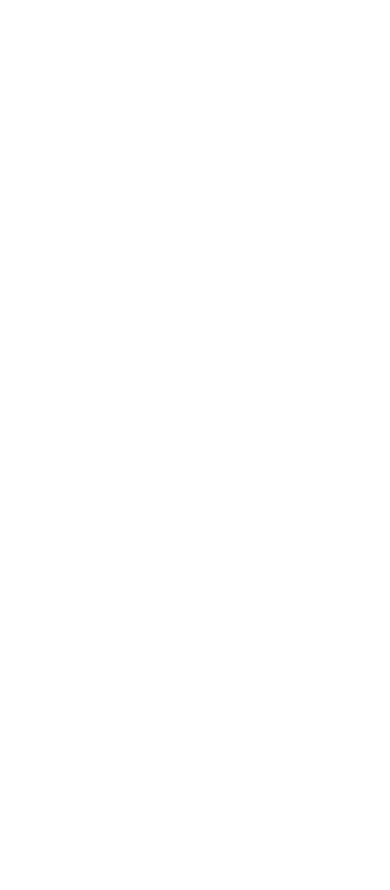
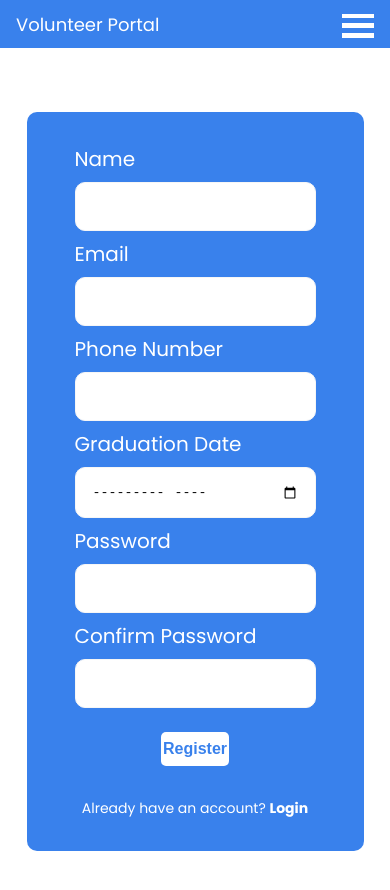
Before and after one commit to SankalpKadam/volunteer_program, a React (Create React App) app: page /register in a window 390 px wide. Shown: the top 890 px of the page. Before the commit the page ends 844 px from the top, so only its background shows below. Built offline with nearby package versions, Linux system fonts and the light colour scheme.

Commit message:
completed responsive register page

```diff
--- a/src/components/LoginPage/LoginPage.jsx
+++ b/src/components/LoginPage/LoginPage.jsx
@@ -6,7 +6,7 @@ import { Link } from 'react-router-dom'
 const LoginPage = () => {
   return (
     <div className='loginpage'>
-      <Navbar items={['']}/>
+      <Navbar items={['Register']}/>
       <div className="loginpage__content">
         <div className="loginpage__title">
             Login
--- /dev/null
+++ b/src/components/RegisterPage/RegisterPage.css
@@ -0,0 +1,84 @@
+.registerpage{
+    overflow-x: hidden;
+    width: 100%;
+    height: auto;
+}
+.registerpage__content{
+    display: flex;
+    flex-direction: column;
+    align-items: center;
+    justify-content: center;
+    /* text-align: center; */
+    margin: 4rem 0;
+}
+.registerpage__title{
+
+    margin-bottom: 2rem;
+    font-size: var(--text-3xl);
+    font-weight: bold;
+
+    text-align: center;
+}
+.registerpage__data{
+    font-size: var(--text-xl);
+    background-color: var(--background-color);
+    padding: 2rem;
+    border-radius: 10px;
+    width: 50%;
+    display: flex;
+    flex-direction: column;
+}
+.registerpage__form{
+    display: block;
+    align-items: center;
+    flex-direction: column;
+    text-align: center;
+    width: 100%;
+}
+
+.registerpage__formRow{
+    display: flex;
+    flex-direction: row;
+    justify-content: space-between;
+    flex-wrap: wrap;
+}
+.registerpage__input{
+    box-sizing: border-box;
+    display: block;
+    width: 100%;
+    border: 1px solid #f6f6f6;
+    padding: 1rem;
+    border-radius: 10px;
+    margin: 0.5rem 0;
+}
+.registerpage__label{
+    flex: 1;
+    margin: 0 1rem;
+}
+.registerpage__submitBtn{
+    background-color: var(--text-color);
+    padding: 0.7rem 1rem;
+    text-align: center;
+    border-radius: 5px;
+    width: 25%;
+    color: var(--background-color);
+    font-weight: bold;
+    font-size: var(--text-xl);
+    border: none;
+    margin: 1rem 0;
+}
+@media screen and (max-width:1023px) {
+    .registerpage__formRow{
+        flex-direction: column;
+    }
+    .registerpage__data{
+        width: 70%;
+    }
+}
+
+@media screen and (max-width:767px) {
+    .registerpage__submitBtn{
+        padding: 0.5rem 0;
+        font-size: var(--text-base);
+    }
+}
--- /dev/null
+++ b/src/components/RegisterPage/RegisterPage.jsx
@@ -0,0 +1,61 @@
+//References- https://www.w3schools.blog/spaces-letters-alphabets-validation-javascript-js
+import React from 'react'
+import './RegisterPage.css'
+import Navbar from '../universalComponents/Navbar/Navbar'
+import { Link } from 'react-router-dom'
+const RegisterPage = () => {
+  return (
+    <div className='registerpage'>
+      <Navbar items={["Login"]}/>
+      <div className='registerpage__content'>
+        {/* <div className="registerpage__title">
+            Register
+        </div> */}
+        <div className="registerpage__data">
+            <form action="" className="registerpage__form">
+            <div className="registerpage__formRow">
+                <label htmlFor="" className='registerpage__label'>
+                    <span className='spanStyle'>Name</span>
+                    <input type="text" name="" pattern="^[A-Za-z\s]*$" id="name" className='registerpage__input'/>
+                </label>
+                <label htmlFor="" className='registerpage__label'>
+                    <span className='spanStyle'>Email</span>
+                    <input type="email" name="" pattern=".+@example\.com" id="emailaddress" className='registerpage__input'/>
+                </label>
+                </div>
+                <div className="registerpage__formRow">
+                <label htmlFor="" className='registerpage__label'>
+                    <span className='spanStyle'>Phone Number</span>
+                    <input type="tel" name="" pattern="[0-9]{3}-[0-9]{3}-[0-9]{4}" id="phonenumber" className='registerpage__input'/>
+                </label>
+                <label htmlFor="" className='registerpage__label'>
+                    <span className='spanStyle'>Graduation Date</span>
+                    <input type="month" name="" id="gdate" className='registerpage__input'/>
+                </label>
+                </div>
+                <div className="registerpage__formRow">
+                <label htmlFor="" className='registerpage__label'>
+                    <span className='spanStyle'>Password</span>
+                    <input type="password" name="" id="password" minLength="8" className='registerpage__input'/>
+                </label>
+                <label htmlFor="" className='registerpage__label'>
+                    <span className='spanStyle'>Confirm Password</span>
+                    <input type="password" name="" id="confirmpasswd" minLength="8" className='registerpage__input'/>
+                </label>
+                </div>
+                <button type="submit" className='registerpage__submitBtn'>
+                    Register
+                </button>
+            </form>
+            <div className="loginpage__forgotpassword">
+                <Link to="/login" style={{"textDecoration":"none","color":"var(--text-color)"}}>
+                Already have an account? <b>Login</b>
+                </Link>
+            </div>
+        </div>
+      </div>
+    </div>
+  )
+}
+
+export default RegisterPage
--- a/src/pages/Register.jsx
+++ b/src/pages/Register.jsx
@@ -1,9 +1,10 @@
 import React from 'react'
+import RegisterPage from '../components/RegisterPage/RegisterPage'
 
 const Register = () => {
   return (
     <div>
-
+      <RegisterPage/>
     </div>
   )
 }
```
